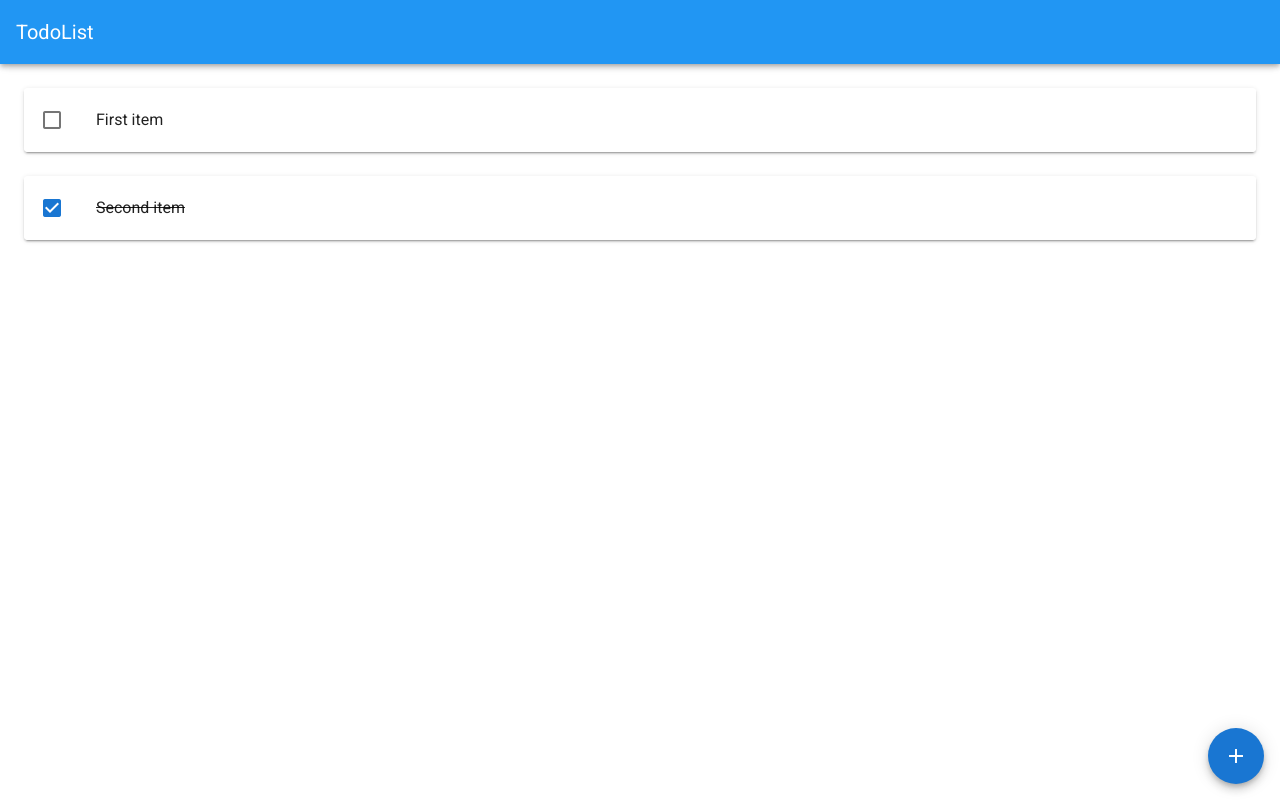
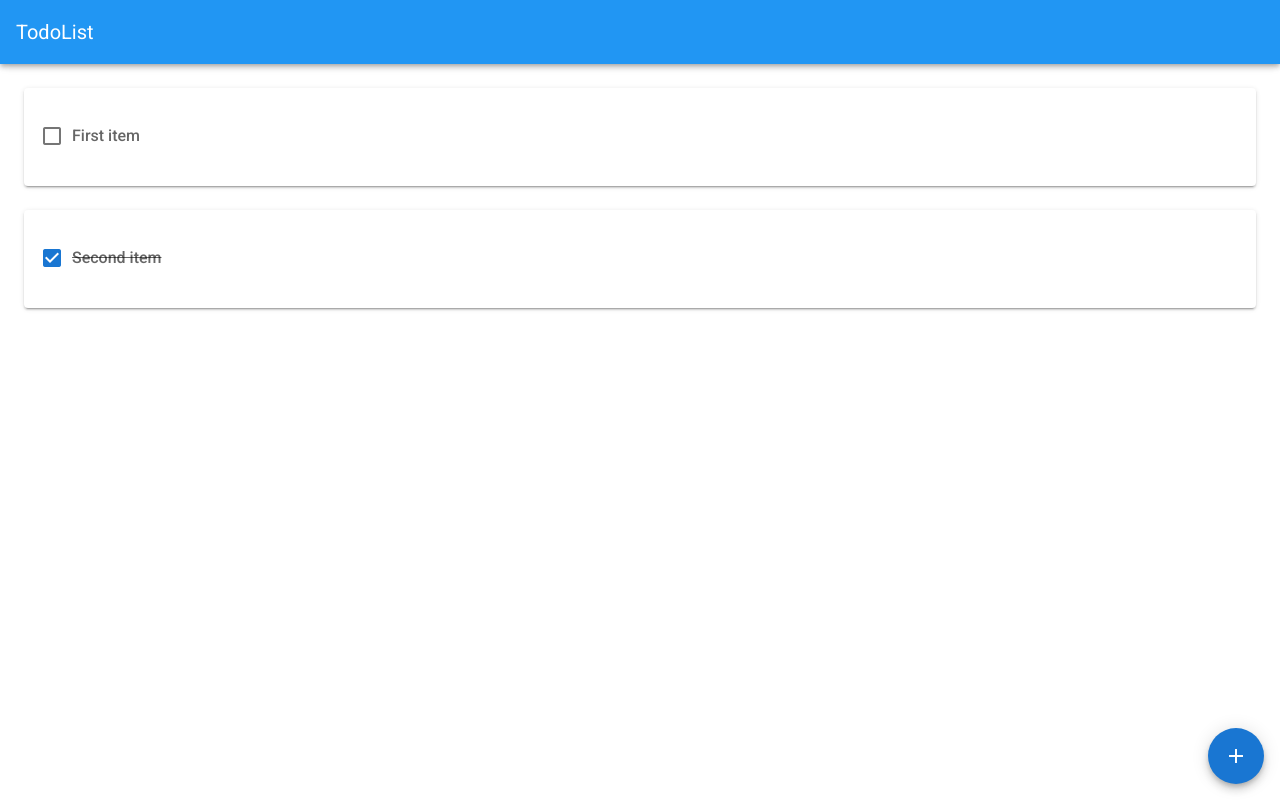
Before and after one commit to Norbi-S/todolist, a Vue app: page / in a window 1280 px wide. Built offline with nearby package versions, Linux system fonts and the light colour scheme.

Commit message:
Changed item card design

```diff
--- a/src/components/TodoItemCard.vue
+++ b/src/components/TodoItemCard.vue
@@ -1,24 +1,12 @@
 <template>
   <v-card ripple>
-    <v-list flat>
-      <v-list-item-group
-        :value="item.done | booleanToListItemValue"
-        @change="onDoneStatusChange"
-      >
-        <v-list-item :ripple="false">
-          <template v-slot:default="props">
-            <v-list-item-action>
-              <v-checkbox v-model="props.active" color="primary"></v-checkbox>
-            </v-list-item-action>
-            <v-list-item-content
-              :class="{ 'text-decoration-line-through': item.done }"
-            >
-              {{ item.content }}
-            </v-list-item-content>
-          </template>
-        </v-list-item>
-      </v-list-item-group>
-    </v-list>
+    <v-card-title>
+      <v-checkbox :input-value="item.done" @click.stop="onDoneStatusChange">
+        <template v-slot:label>
+          <div :class="{'text-decoration-line-through': item.done}">{{ item.content }}</div>
+        </template>
+      </v-checkbox>
+    </v-card-title>
   </v-card>
 </template>
 
@@ -44,10 +32,5 @@ export default Vue.extend({
       this.$store.dispatch(action, { itemIDs: [this.$props.itemId] });
     },
   },
-  filters: {
-    booleanToListItemValue(val: boolean): number | undefined {
-      return val ? 0 : undefined;
-    },
-  },
 });
 </script>
```
